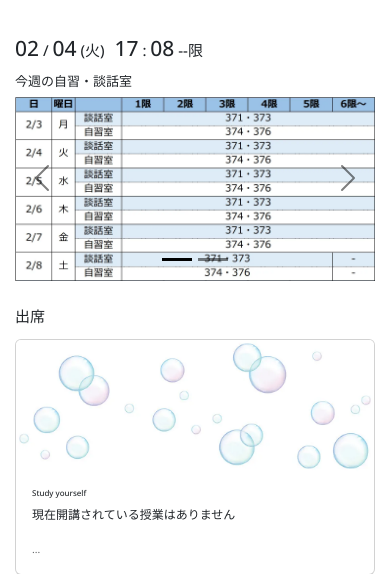
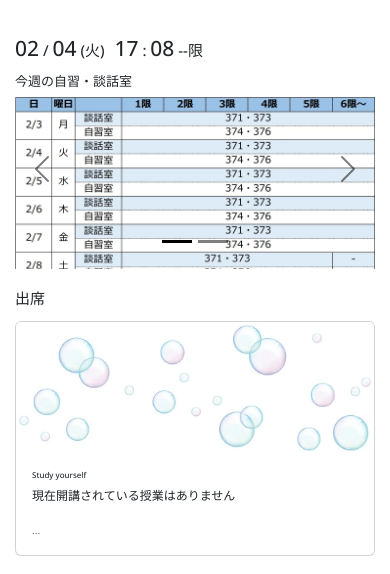
Before and after one commit to Phi110/f-management-system, a PHP site: page / in a window 390 px wide. Shown: the part 276-850 px from the top of the page. Run offline with PHP 8.4, Linux system fonts and the light colour scheme; some libraries are stand-ins or nearby versions.

Commit message:
Add files via upload

```diff
--- a/fms.css
+++ b/fms.css
@@ -112,6 +112,11 @@
     padding-right: 100px;
     position: relative;
     z-index: 2;
+}
+.carousel {
+    width: 100%;
+    height: 400px;
+    overflow: hidden;
 }
 .program {
     border: 1px solid black;
@@ -359,6 +364,11 @@
     .starter-template {
         padding: 10px 15px;
     }
+    .carousel {
+        width: 100%;
+        height: 200px;
+        overflow: hidden;
+    }
     .text {
         padding-left: 25px;
         padding-right: 100px;
```
